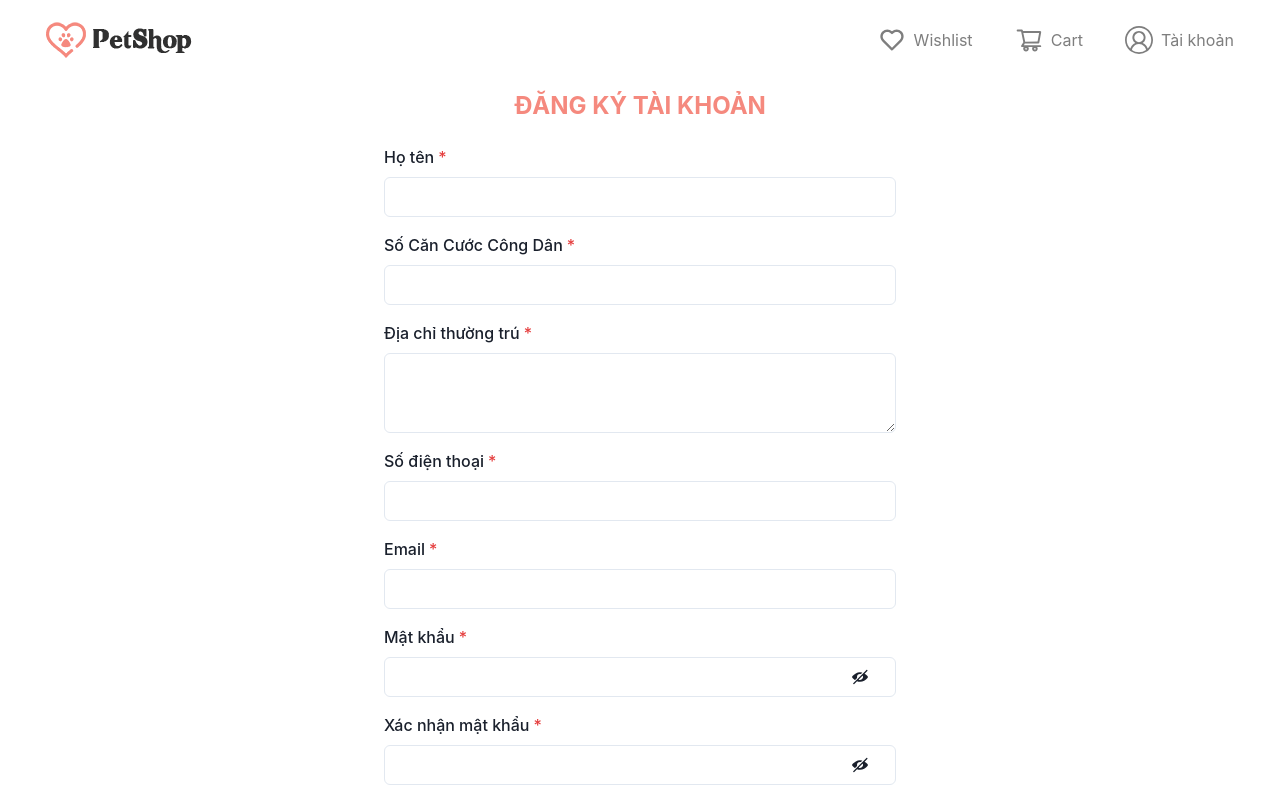
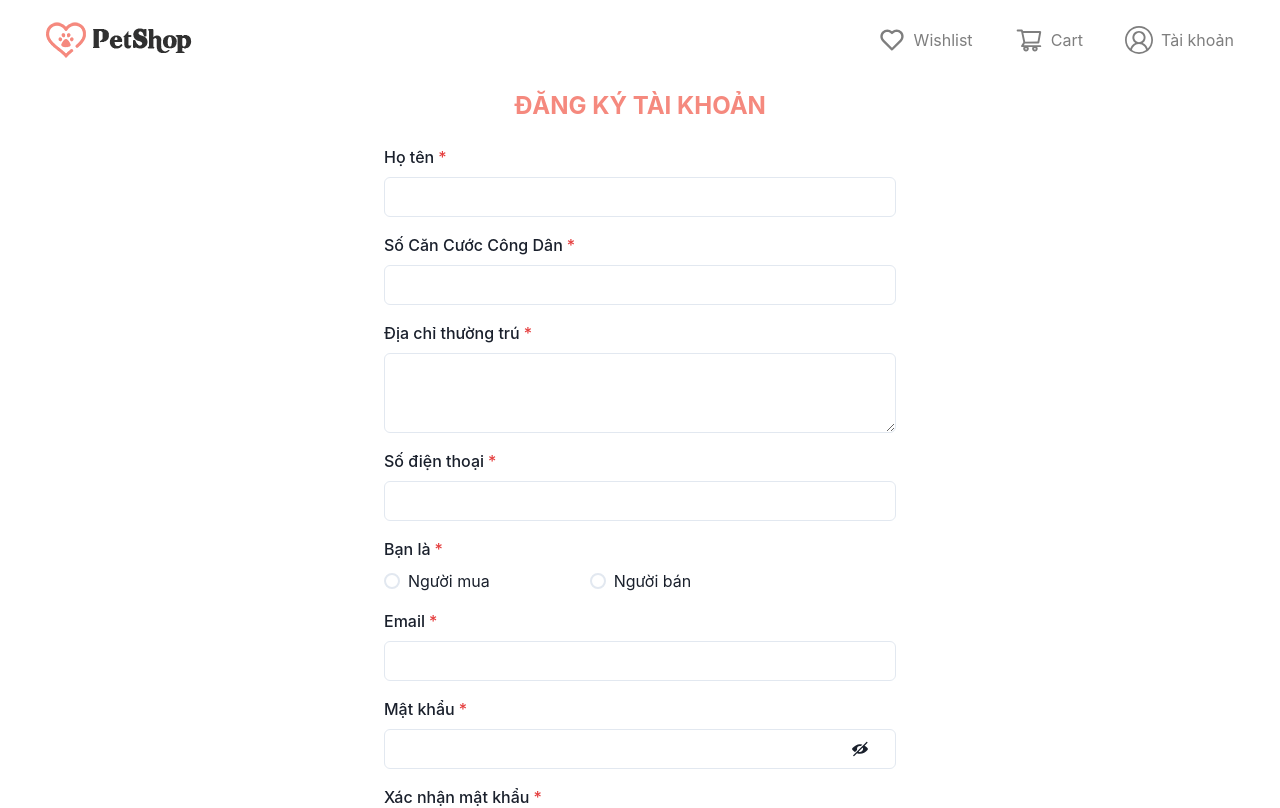
Before and after one commit to jj50cm/petmart_frontend, a React (Vite) app: page /register in a window 1280 px wide. Shown: the top 808 px of the page. Built offline with nearby package versions, Linux system fonts and the light colour scheme.

Commit message:
cập nhật RegisterPage

```diff
--- a/package.json
+++ b/package.json
@@ -19,6 +19,8 @@
     "react": "^18.2.0",
     "react-dom": "^18.2.0",
     "react-icons": "^4.8.0",
+    "react-number-format": "^5.1.4",
+    "react-redux": "^8.0.5",
     "react-router-dom": "^6.6.1",
     "yup": "^1.1.1"
   },
--- a/src/App.jsx
+++ b/src/App.jsx
@@ -8,13 +8,15 @@ import RootLayout from "./layouts/RootLayout";
 import HomePage from "./pages/HomePage";
 import LoginPage from "./pages/LoginPage";
 import RegisterPage from "./pages/RegisterPage";
+import CreateProductPage from "./pages/CreateProductPage";
 
 // router and routes
 const router = createBrowserRouter(
    createRoutesFromElements(
       <Route path="/" element={<RootLayout />}>
          <Route index element={<HomePage />} />
-         <Route path="create" element={<div>create</div>} />
+         {/* <Route path="create" element={<div>create</div>} /> */}
+         <Route path="create" element={<CreateProductPage/>} />
          <Route path="profile" element={<div>Profile</div>} />
          <Route path="login" element={<LoginPage/>} />
          <Route path="register" element={<RegisterPage/>} />
--- a/src/pages/RegisterPage.jsx
+++ b/src/pages/RegisterPage.jsx
@@ -12,7 +12,10 @@ import {
     Box,
     Flex,
     FormErrorMessage,
-    Text
+    Text,
+    RadioGroup,
+    HStack,
+    Radio
 } from "@chakra-ui/react";
 import { ViewIcon, ViewOffIcon } from "@chakra-ui/icons";
 import { Field, Form, Formik } from "formik";
@@ -35,13 +38,14 @@ function RegisterPage() {
 
     // validate form
     const validationSchema = Yup.object().shape({
-        fullName: Yup
+        username: Yup
             .string()
             .required("Vui lòng nhập Họ tên"),
-        idNumber: Yup
+        citizen: Yup
             .string()
             .required("Vui lòng nhập Số Căn Cước Công Dân")
-            .min(12, "Số Căn Cước Công Dân cần có 12 chữ số"),
+            .min(12, "Số Căn Cước Công Dân cần có 12 chữ số")
+            .test("is number", "Vui lòng chỉ nhập số", (value) => !isNaN(parseInt(value))),
         address: Yup
             .string()
             .required("Vui lòng nhập Địa chỉ thường trú"),
@@ -50,6 +54,10 @@ function RegisterPage() {
             .required("Vui lòng nhập Số điện thoại")
             .matches(/^(0?)(3[2-9]|5[6|8|9]|7[0|6-9]|8[0-6|8|9]|9[0-4|6-9])[0-9]{7}$/,
                 "Số điện thoại không hợp lệ"),
+        role: Yup
+            .string()
+            .required("Vui lòng chọn vai trò")
+            .oneOf(['buyer', 'seller'], 'Vui lòng chọn vai trò người bán hoặc mua'),
         email: Yup
             .string()
             .required("Vui lòng nhập Email")
@@ -82,55 +90,56 @@ function RegisterPage() {
                 </Heading>
                 <Formik
                     initialValues={{
-                        fullName: "",
-                        idNumber: "",
+                        username: "",
+                        citizen: "",
                         address: "",
                         phone: "",
+                        role: "",
                         email: "",
                         password: "",
                         repassword: "",
 
                     }}
-                    onSubmit={ async (values) => {
+                    onSubmit={async (values) => {
                         console.log(values)
                         try {
-                          const response = await axios.post("", values);
-                          console.log(response);
+                            const response = await axios.post("", values);
+                            console.log(response);
                         } catch (error) {
-                          console.log(error);
+                            console.log(error);
                         }
                     }}
                     validationSchema={validationSchema}
                 >
                     {(props) => (
                         <Form>
-                            <Field name='fullName'>
+                            <Field name='username'>
                                 {({ field, form }) => (
                                     <FormControl
                                         isRequired
-                                        isInvalid={form.errors.fullName && form.touched.fullName}
+                                        isInvalid={form.errors.username && form.touched.username}
                                         mb={"4"}
                                     >
                                         <FormLabel>Họ tên</FormLabel>
                                         <Input
                                             {...field}
                                         />
-                                        <FormErrorMessage>{form.errors.fullName}</FormErrorMessage>
+                                        <FormErrorMessage>{form.errors.username}</FormErrorMessage>
                                     </FormControl>
                                 )}
                             </Field>
-                            <Field name='idNumber'>
+                            <Field name='citizen'>
                                 {({ field, form }) => (
                                     <FormControl
                                         isRequired
-                                        isInvalid={form.errors.idNumber && form.touched.idNumber}
+                                        isInvalid={form.errors.citizen && form.touched.citizen}
                                         mb={"4"}
                                     >
                                         <FormLabel>Số Căn Cước Công Dân</FormLabel>
                                         <Input
                                             {...field}
                                         />
-                                        <FormErrorMessage>{form.errors.idNumber}</FormErrorMessage>
+                                        <FormErrorMessage>{form.errors.citizen}</FormErrorMessage>
                                     </FormControl>
                                 )}
                             </Field>
@@ -161,6 +170,28 @@ function RegisterPage() {
                                             {...field}
                                         />
                                         <FormErrorMessage>{form.errors.phone}</FormErrorMessage>
+                                    </FormControl>
+                                )}
+                            </Field>
+                            <Field name='role'>
+                                {({ field, form }) => (
+                                    <FormControl
+                                        isRequired
+                                        isInvalid={form.errors.role && form.touched.role}
+                                        mb={"4"}
+                                    >
+                                        <FormLabel>Bạn là</FormLabel>
+                                        <RadioGroup
+                                            {...field}
+                                           onChange={(value) => form.setValues({...form.values, role: value})}
+
+                                        >
+                                            <HStack spacing={"100px"}>
+                                                <Radio value="buyer">Người mua</Radio>
+                                                <Radio value="seller">Người bán</Radio>
+                                            </HStack>
+                                        </RadioGroup>
+                                        <FormErrorMessage>{form.errors.role}</FormErrorMessage>
                                     </FormControl>
                                 )}
                             </Field>
```
Also changed, not shown: 1 other file (tests, documents, lock files or other folders).
